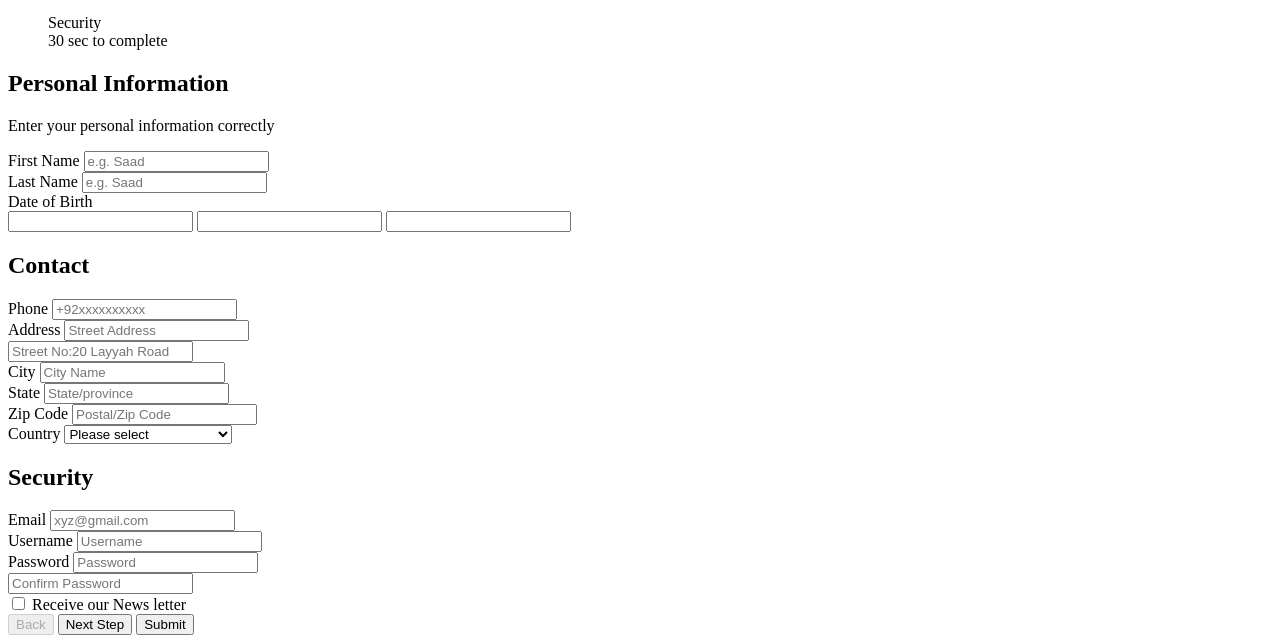
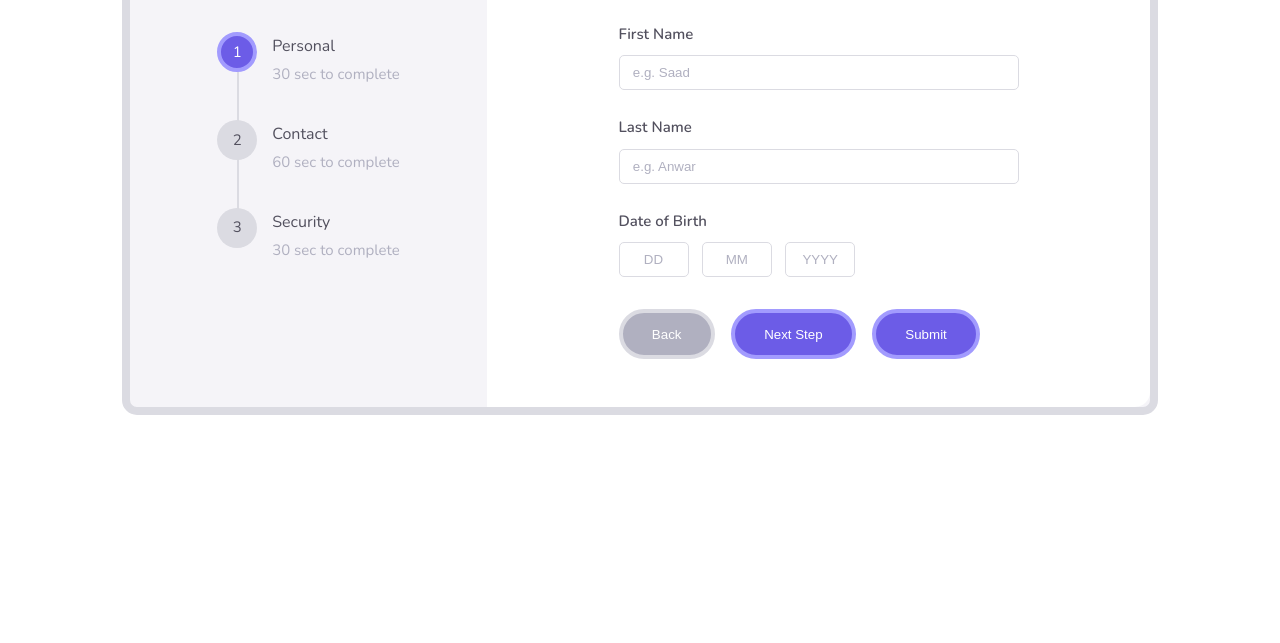
Before and after one commit to WbBuilder56/Multi-step-form, a plain HTML site: page index.html in a window 1280 px wide. Shown: the part 234-877 px from the top of the page. After the commit the page ends 800 px from the top, so only its background shows below. Drawn offline with nearby package versions, Linux system fonts and the light colour scheme.

Commit message:
Correct HTML code and add CSS styling

```diff
--- a/index.html
+++ b/index.html
@@ -3,6 +3,7 @@
   <head>
     <meta charset="UTF-8" />
     <meta name="viewport" content="width=device-width, initial-scale=1.0" />
+    <link rel="stylesheet" href="style.css" />
     <title>Multi-Step Form</title>
   </head>
   <body>
@@ -11,8 +12,7 @@
         <div class="form-box">
           <div class="progress">
             <div class="logo">
-              <a href="/"><span>.web</span>design</a>
-            </div>
+              <a href="/"><span>Wb</span>Builder56</a>
             </div>
             <ul class="progress-steps">
               <li class="step active">
@@ -28,6 +28,7 @@
                 <p>Security <br /><span>30 sec to complete</span></p>
               </li>
             </ul>
+          </div>
           <form action="">
             <div class="form-one form-step">
               <div class="bg-svg"></div>
@@ -39,7 +40,7 @@
               </div>
               <div>
                 <label>Last Name </label
-                ><input type="text" placeholder="e.g. Saad" />
+                ><input type="text" placeholder="e.g. Anwar" />
               </div>
               <div class="birth">
                 <label>Date of Birth</label>
@@ -51,6 +52,7 @@
                     value=""
                     min="0"
                     max="31"
+                    placeholder="DD"
                   />
                   <input
                     type="text"
@@ -59,6 +61,7 @@
                     value=""
                     min="0"
                     max="12"
+                    placeholder="MM"
                   />
                   <input
                     type="text"
@@ -67,6 +70,7 @@
                     value=""
                     min="0"
                     max="2050"
+                    placeholder="YYYY"
                   />
                 </div>
               </div>
@@ -160,7 +164,9 @@
                   <option value="egypt">Egypt</option>
                   <option value="el-salvador">El Salvador</option>
                   <option value="equatorial-guinea">Equatorial Guinea</option>
+                  <option value="pakistan">Pakistan</option>
                 </select>
+              </div>
             </div>
               <div class="form-three form-step">
                 <div class="bg-svg"></div>
@@ -185,11 +191,10 @@
                   <label>Receive our News letter</label>
                 </div>
               </div>
-            </div>
             <div class="btn-group">
               <button type="button" class="btn-prev" disabled>Back</button>
-              <button type="button" class="btn-prev">Next Step</button>
-              <button type="button" class="btn-prev">Submit</button>
+              <button type="button" class="btn-next">Next Step</button>
+              <button type="button" class="btn-submit">Submit</button>
             </div>
           </form>
         </div>
--- a/style.css
+++ b/style.css
@@ -0,0 +1,235 @@
+@import url("https://fonts.googleapis.com/css2?family=Nunito:ital,wght@0,200..1000;1,200..1000&display=swap");
+
+:root {
+  --main-color: #6c5ce7;
+  --secondary-color: #a29bfe;
+  --lighter-color: #dbdbe2;
+  --light-color: #b0b0c0;
+  --dark-color: #52505e;
+
+  --font-smaller: 15px;
+  --font-bigger: 21px;
+}
+* {
+  margin: 0;
+  padding: 0;
+}
+*,
+::before,
+::after {
+  box-sizing: border-box;
+}
+html {
+  scroll-behavior: smooth;
+}
+body {
+  font-family: "Nunito", sans-serif;
+  font-size: 16px;
+  font-weight: 400;
+  line-height: 1.8;
+  color: var(--dark-color);
+}
+a {
+  text-decoration: none;
+  color: inherit;
+}
+ul {
+  list-style: none;
+}
+h1,
+h2,
+h3 {
+  font-weight: 700;
+  line-height: 1.25;
+  margin: 0 0 0.5em;
+}
+img {
+  max-width: 100%;
+  vertical-align: middle;
+}
+.container {
+  max-width: 1100px;
+  margin: 0 auto;
+  padding: 0 2em;
+}
+.form-box {
+  display: flex;
+  flex-direction: column;
+  margin-top: 5em;
+  border: 8px solid var(--lighter-color);
+  border-radius: 15px;
+  background-color: #f5f4f8;
+}
+/* ==> Progress */
+.form-box .progress {
+  position: relative;
+  padding: 1em;
+}
+.logo {
+  font-size: 1.75em;
+  font-weight: 800;
+  color: var(--dark-color);
+  padding: 40px 48px;
+  text-align: center;
+}
+.logo span {
+  color: var(--main-color);
+}
+/* Progress steps */
+.progress ul.progress-steps {
+  display: flex;
+  flex-direction: row;
+  align-items: center;
+  justify-content: center;
+  gap: 2em;
+}
+.progress ul.progress-steps li {
+  position: relative;
+  display: flex;
+  align-items: flex-start;
+  margin-bottom: 2em;
+}
+.progress ul.progress-steps li > span {
+  position: relative;
+  width: 40px;
+  height: 40px;
+  font-size: var(--font-smaller);
+  display: flex;
+  justify-content: center;
+  align-items: center;
+  margin-right: 1em;
+  border-radius: 50%;
+  background-color: var(--lighter-color);
+  z-index: 1;
+}
+.progress ul.progress-steps li.active > span {
+  color: white;
+  background-color: var(--main-color);
+  border: 4px solid var(--secondary-color);
+  z-index: 1;
+}
+.progress ul.progress-steps li p span {
+  font-size: var(--font-smaller);
+  color: var(--light-color);
+  display: none;
+}
+.progress ul li p {
+  position: absolute;
+  top: -2em;
+  font-size: 13px;
+}
+/* Form */
+.form-box form{
+  width: 100%;
+  padding: 3em 1em;
+  background-color:white;
+  border-radius: 30px 30px 15px 15px;
+}
+form > div {
+  max-width: 400px;
+  margin: 0 auto;
+}
+form > div p {
+  color: var(--light-color);
+  margin-bottom: 1.5em;
+}
+form > div > div:not(.checkbox) {
+  display: flex;
+  flex-direction: column;
+  margin-bottom: 1.5em;
+}
+form :where(input,select) {
+  height: 35px;
+  padding: 0 1em;
+  border-radius: 5px;
+  outline-color: var(--secondary-color);
+  border: 1px solid var(--lighter-color );
+  background-color: transparent;
+}
+form label {
+  font-size: var(--font-smaller);
+  margin-bottom: 0.5em;
+  font-weight: 600;
+}
+form .grouping{
+  display: flex;
+}
+form .grouping input {
+  max-width: 70px;
+  text-align: center;
+  margin-right: 1em;
+}
+form .checkbox input {
+  height: auto;
+}
+/* Buttons styling */
+.form-two, .form-three {
+  display: none;
+}
+.btn-group {
+  display: flex;
+  flex-wrap: wrap;
+  gap: 1em;
+  margin-top: 2em;
+}
+.btn-group [class*="btn-"] {
+  background-color: var(--main-color);
+  color: white;
+  padding: 1em 2.2em;
+  border: 4px solid var(--secondary-color);
+  border-radius: 30px;
+  cursor: pointer;
+  -webkit-transition: background-color .3s, border-color .3s ease-out;
+  transition: background-color .3s, border-color .3s ease-out;
+
+}
+.btn-group [class*="btn-"]:disabled {
+  background-color: var(--light-color);
+  border-color: var(--lighter-color);
+  cursor: text;
+}
+.btn-group [class*="btn-"]:hover:not(:disabled){
+  background-color: var(--dark-color);
+  border-color: var(--light-color);
+}
+::placeholder{
+  color: var(--light-color);
+}
+@media (min-width: 768px) {
+  .form-box{
+    flex-direction: row;
+  }
+  .form-box .progress {
+    flex: 1 0 35%;
+    min-width: 300px;
+    padding: 3em;
+  }
+  .logo {
+    margin: -48px -48px 48px;
+  }
+  .progress ul.progress-steps {
+    flex-direction: column;
+    gap: 0;
+  }
+  .progress ul.progress-steps li:not(:last-child)::before {
+    content: "";
+    position: absolute;
+    left: 20px;
+    top: 30px;
+    width: 2px;
+    height: 65px;
+    background-color: var(--lighter-color);
+  }
+  .form-box form{
+    padding: 3em;
+    border-radius: 0 15px 15px 0;
+  }
+  .progress ul li p {
+    position: relative;
+    top: auto;
+    font-size: inherit;
+  }
+  .progress ul.progress-steps li p span {
+    display: block;
+  }
+}
```
Lines whose indentation alone changed are shown as unchanged.
